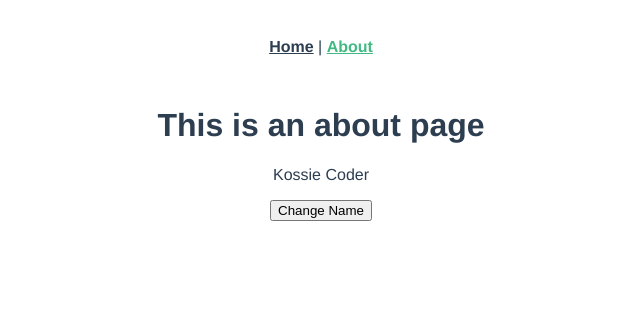
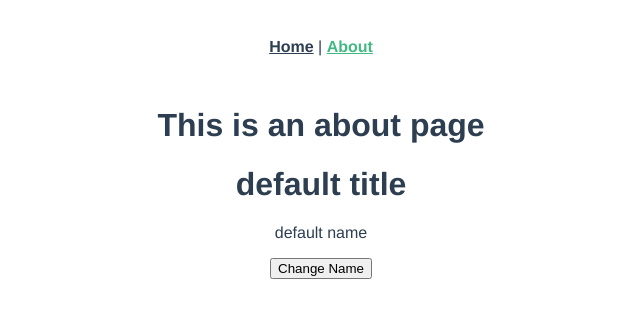
Before and after one commit to plitche/IntroVueJs, a Vue app in the folder test1/: page /about in a window 1280 px wide. Shown: the top 318 px of the page, without its empty margins (319-959 px from the left). Built offline with nearby package versions, Linux system fonts and the light colour scheme.

Commit message:
16. 자식 컴포넌트에 데이터 보내기(Props)

```diff
--- a/test1/src/components/KossieCoder.vue
+++ b/test1/src/components/KossieCoder.vue
@@ -1,5 +1,6 @@
 <template>
     <div>
+        <h1>{{ title }}</h1>
         <p>{{ name }}</p>
         <button @click="updateName">Change Name</button>
     </div>
@@ -7,9 +8,20 @@
 
 <script>
 export default {
+    props: {
+        title: {
+            type: String,
+            required: false,
+            default: 'default title'
+        },
+        name: {
+            type: String,
+            default: 'default name'
+        },
+    },
     data() {
         return {
-            name: 'Kossie Coder'
+            // name: 'Kossie Coder'
         }
     },
 
--- a/test1/src/views/Home.vue
+++ b/test1/src/views/Home.vue
@@ -1,7 +1,7 @@
 <template>
   <div>
     <h1>This is Home page</h1>
-    <kossie-coder></kossie-coder>
+    <KossieCoder title="home title" name="Kossie Coder"/>
   </div>
 </template>
 
```
Also changed, not shown: 1 other file (tests, documents, lock files or other folders).
